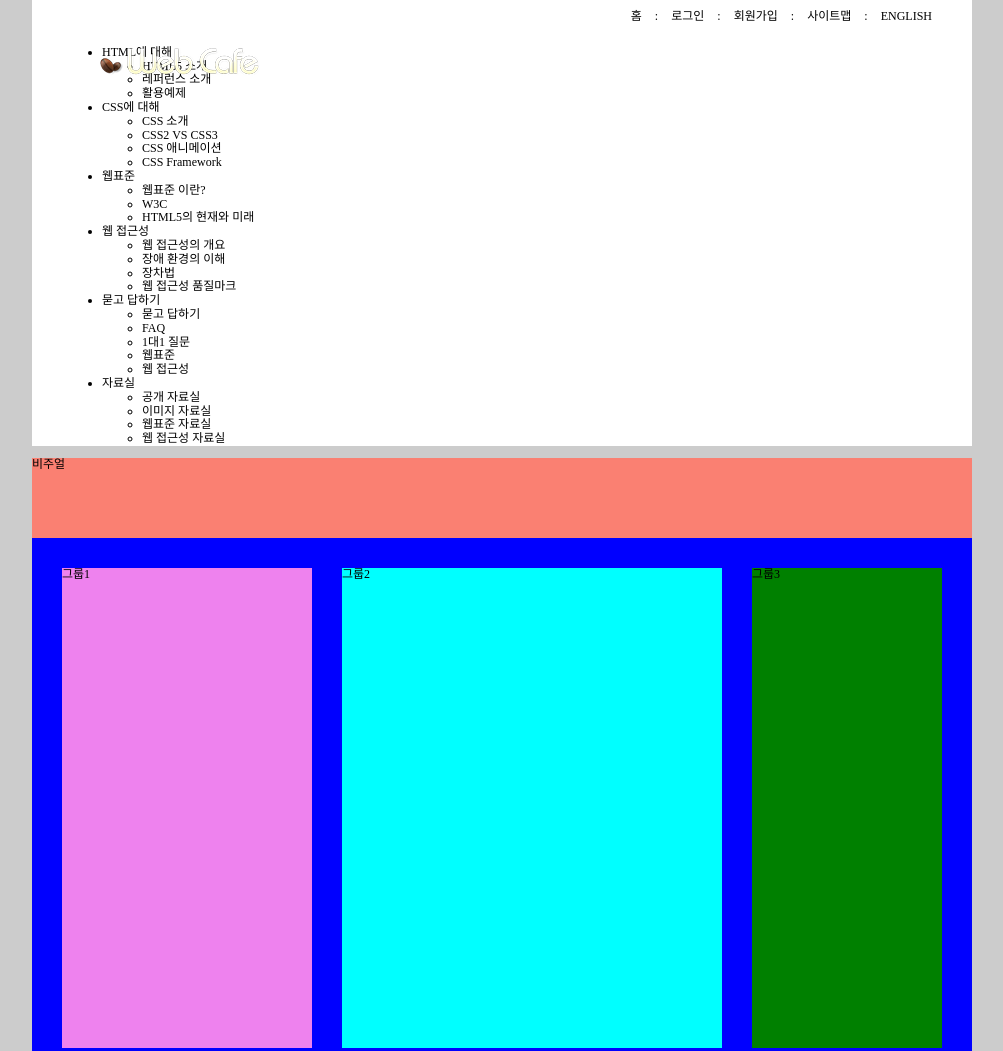
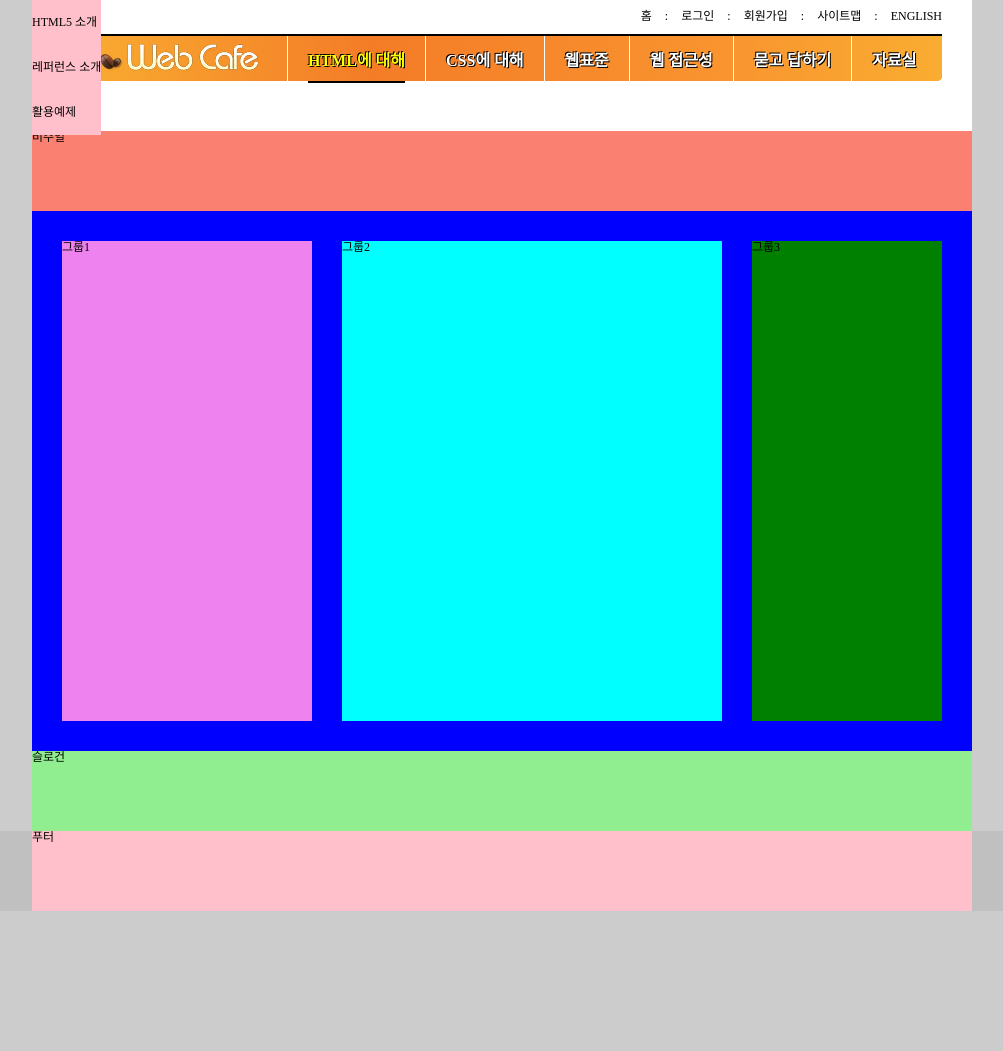
Before and after one commit to bong7233/html5, a plain HTML site: page index.html in a window 1280 px wide. Shown: the top 1051 px of the page, without its empty margins (138-1141 px from the left). After the commit the page ends 911 px from the top, so only its background shows below. Drawn offline with Linux system fonts and the light colour scheme; a web font is replaced by a local one.

Commit message:
메뉴생성 및 메뉴동작기초설정

```diff
--- a/css/style.css
+++ b/css/style.css
@@ -12,6 +12,13 @@
     overflow: hidden;
     clip: rect(0 0 0 0);
     clip-path: polygon(0 0, 0 0, 0 0)
+}
+
+/* 스타일초기화 */
+.reset-list{
+    list-style: none;
+    margin: 0;
+    padding-left: 0;
 }
 
 html{
@@ -42,13 +49,13 @@ a{
 .header{
     background-color: #ffff;
     position: relative;
-    padding: 0 30px;
+    padding: 0 30px 50px;
 }
 /* 로고 */
 .logo{
     margin: 0;
     position: absolute;
-    top: 45px;
+    top: 41px;
     left: 65px;
     font-size: 100%;
     line-height: 1;
@@ -61,6 +68,7 @@ a{
     text-align: right;
     font-size: 0;
     padding: 5px 0;
+    position: relative;
     right: -10px;
 }
 .member li{
@@ -74,6 +82,50 @@ a{
 }
 .divider{
     margin: 0 3px;
+}
+
+/* 메인메뉴 */
+.menu{
+    /* box-shadow: 0 -2px 0 0 black; */
+    border-top: 2px solid black;
+    background :#f47c27 linear-gradient(to right, #f9ad31 1%,#f47c27 35%,#f9942f 75%,#f9ad31 100%);
+    border-radius: 0 0  5px 5px;
+    height: 47px;
+    padding-left: 225px;
+}
+.menu-item{
+    float: left;
+    border-left: 1px solid #fff;
+    line-height: 45px;
+}
+.menu-item-button{
+    padding: 2px 20px 0;
+    display: block;
+    color: #fff;
+    font-size: 1.6rem;
+    font-weight: 700;
+    text-shadow: 1px 1px 0 #000, -1px -1px 0 #000;
+}
+.menu-act .menu-item-button{
+    color: #ff0;
+    /* border-bottom: 2px solid #000; */
+}
+.menu-act .menu-item-button::after{
+    content: "";
+    display: block;
+    background-color: black;
+    height: 2px;
+    margin-top: -2px;
+}
+.sub-menu{
+    background-color: pink;
+    position: absolute;
+    display: none;
+}
+.sub-menu1{
+    display: block;
+    top: 0;
+    left: 0;
 }
 .visual{
     background-color: salmon;
--- a/index.html
+++ b/index.html
@@ -19,10 +19,10 @@
           </ul>
           <nav class="navigation">
             <h2 class="a11y-hidden">메인 메뉴</h2>
-            <ul class="menu">
-              <li class="menu-item menu-act" tabindex="0">
+            <ul class="menu reset-list">
+              <li class="menu-item menu-act">
                 <a href="#" role="button" class="menu-item-button">HTML에 대해</a>
-                <ul class="sub-menu sub-menu1">
+                <ul class="sub-menu sub-menu1 reset-list">
                   <li>
                     <a href="#">HTML5 소개</a>
                   </li>
@@ -34,9 +34,9 @@
                   </li>
                 </ul>
               </li>
-              <li class="menu-item" tabindex="0">
+              <li class="menu-item">
                 <a href="#" role="button" class="menu-item-button">CSS에 대해</a>
-                <ul class="sub-menu sub-menu2">
+                <ul class="sub-menu sub-menu2 reset-list">
                   <li>
                     <a href="#">CSS 소개</a>
                   </li>
@@ -51,9 +51,9 @@
                   </li>
                 </ul>
               </li>
-              <li class="menu-item" tabindex="0">
+              <li class="menu-item">
                 <a href="#" role="button" class="menu-item-button">웹표준</a>
-                <ul class="sub-menu sub-menu3">
+                <ul class="sub-menu sub-menu3 reset-list">
                   <li>
                     <a href="#">웹표준 이란?</a>
                   </li>
@@ -65,9 +65,9 @@
                   </li>
                 </ul>
               </li>
-              <li class="menu-item" tabindex="0">
+              <li class="menu-item">
                 <a href="#" role="button" class="menu-item-button">웹 접근성</a>
-                <ul class="sub-menu sub-menu4">
+                <ul class="sub-menu sub-menu4 reset-list">
                   <li>
                     <a href="#">웹 접근성의 개요</a>
                   </li>
@@ -82,9 +82,9 @@
                   </li>
                 </ul>
               </li>
-              <li class="menu-item" tabindex="0">
+              <li class="menu-item">
                 <a href="#" role="button" class="menu-item-button">묻고 답하기</a>
-                <ul class="sub-menu sub-menu5">
+                <ul class="sub-menu sub-menu5 reset-list">
                   <li>
                     <a href="#">묻고 답하기</a>
                   </li>
@@ -102,9 +102,9 @@
                   </li>
                 </ul>
               </li>
-              <li class="menu-item" tabindex="0">
+              <li class="menu-item">
                 <a href="#" role="button" class="menu-item-button">자료실</a>
-                <ul class="sub-menu sub-menu6">
+                <ul class="sub-menu sub-menu6 reset-list">
                   <li>
                     <a href="#">공개 자료실</a>
                   </li>
```
